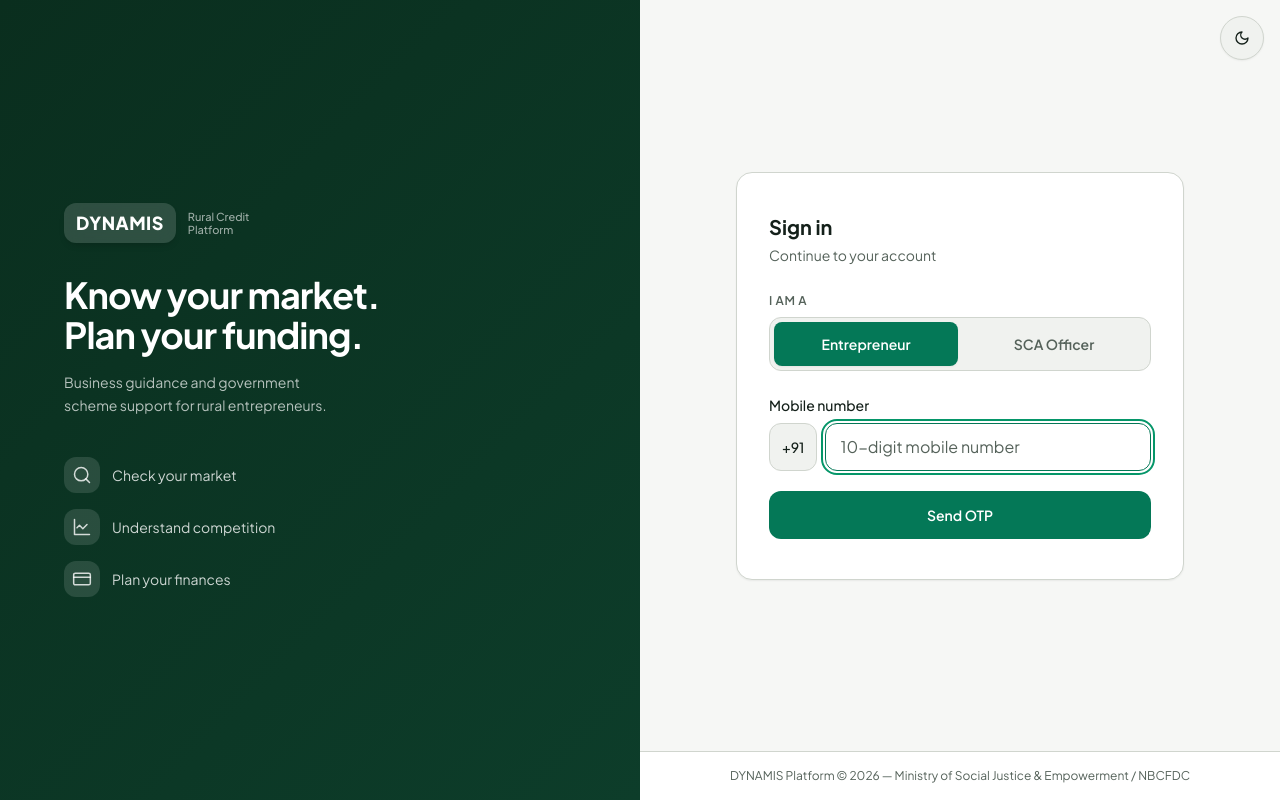
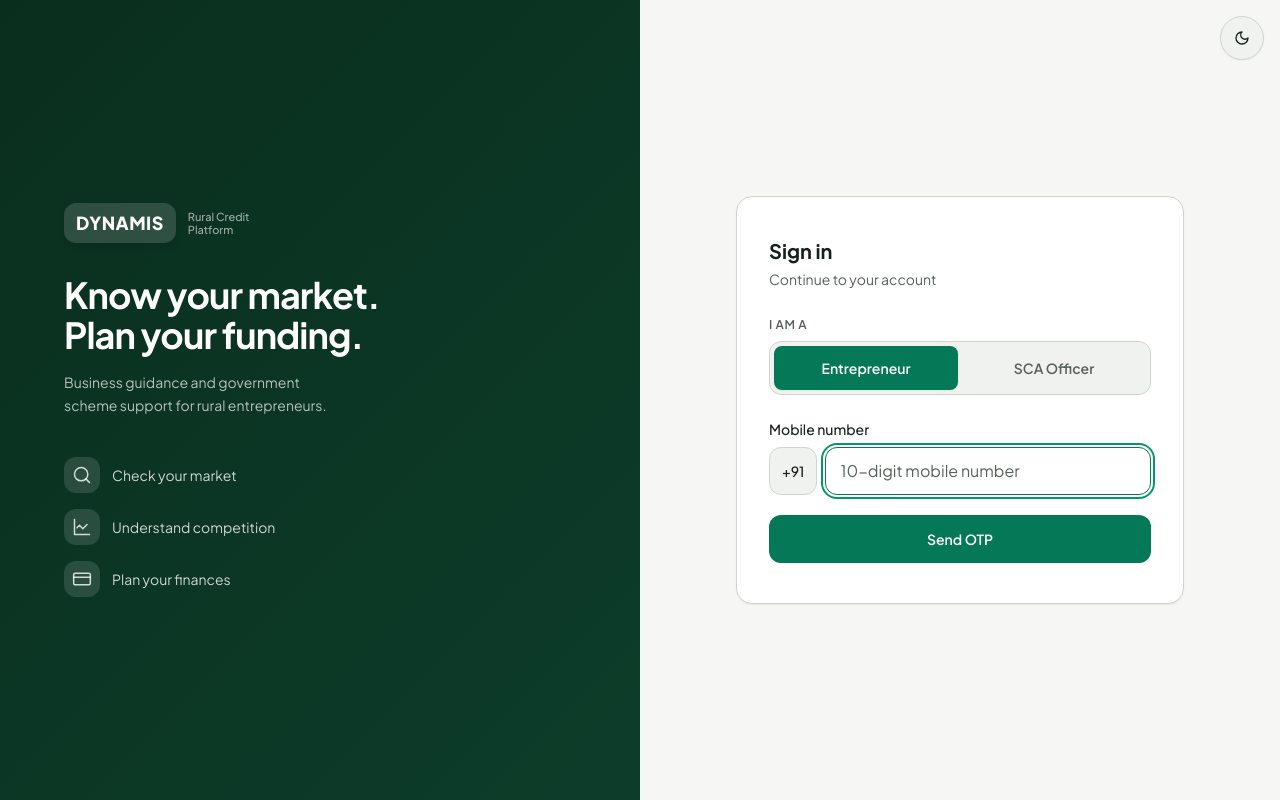
Before and after one commit to sabah-thinks01/DYNAMIS-VS, a Next.js app: page / in a window 1280 px wide. Built offline with nearby package versions, Linux system fonts and the light colour scheme.

Commit message:
Remove ministry attribution footer text; ignore build cache file

```diff
--- a/src/components/auth/LoginPage.tsx
+++ b/src/components/auth/LoginPage.tsx
@@ -419,13 +419,6 @@ export function LoginPage() {
               </div>
             ))}
           </div>
-
-          {/* Footer */}
-          <footer className="border-t border-border-default bg-surface py-4">
-            <div className="max-w-[1200px] mx-auto px-4 md:px-8 text-center text-xs text-muted">
-              DYNAMIS Platform &copy; 2026 &mdash; Ministry of Social Justice &amp; Empowerment / NBCFDC
-            </div>
-          </footer>
         </div>
       </div>
     </div>
--- a/src/components/shared/AppShell.tsx
+++ b/src/components/shared/AppShell.tsx
@@ -130,12 +130,6 @@ export function AppShell({ children }: { children: React.ReactNode }) {
         <main className="flex-1 w-full max-w-[1200px] mx-auto px-4 md:px-8 py-6 md:py-8 flex flex-col gap-6">
           {children}
         </main>
-
-        <footer className="border-t border-border-default bg-surface py-4 mt-auto">
-          <div className="max-w-[1200px] mx-auto px-4 md:px-8 text-center text-xs text-muted">
-            DYNAMIS Platform &copy; 2026 — Ministry of Social Justice &amp; Empowerment / NBCFDC
-          </div>
-        </footer>
       </div>
     </div>
   );
```
Also changed, not shown: 2 other files (tests, documents, lock files or other folders).
